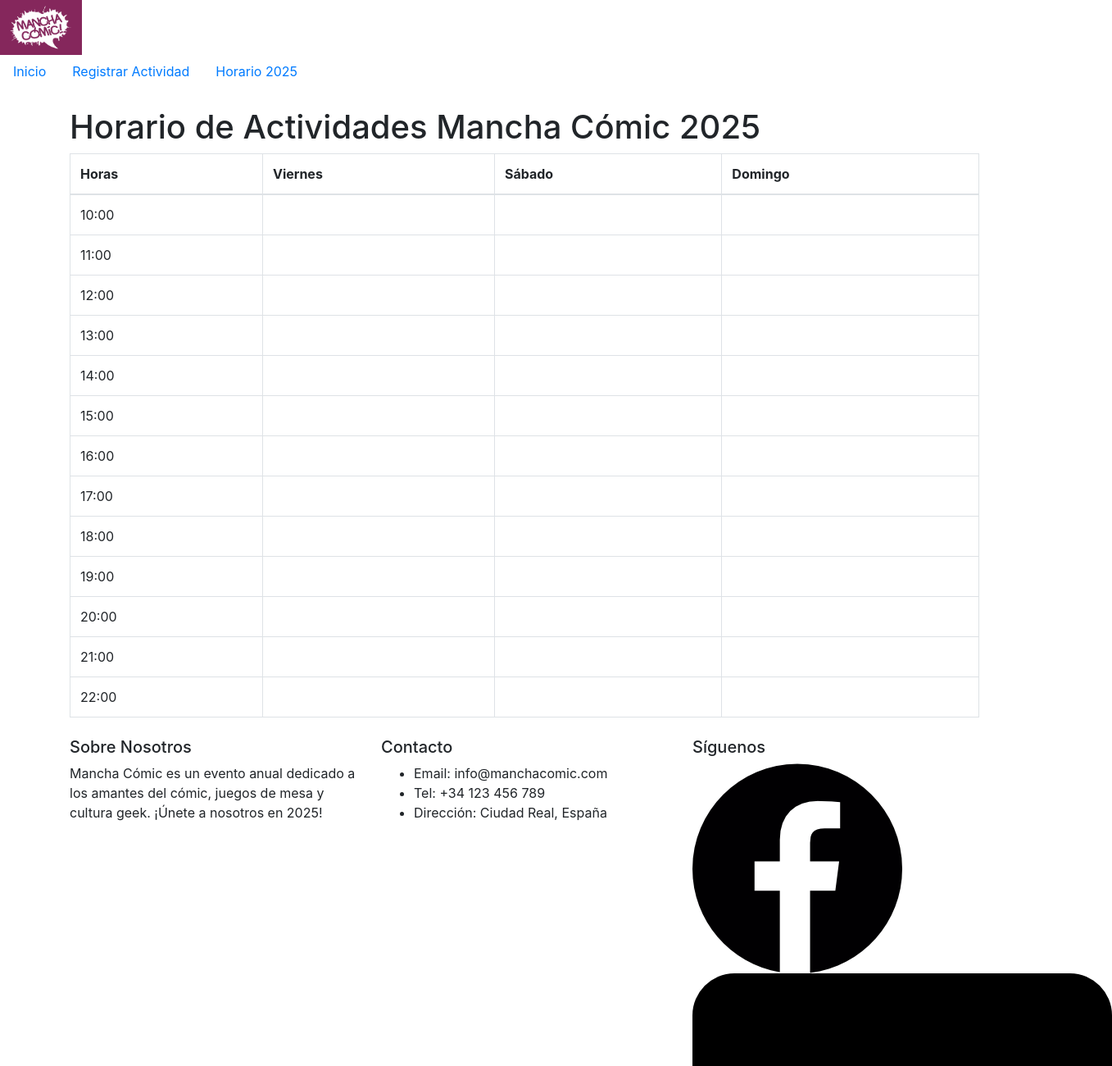
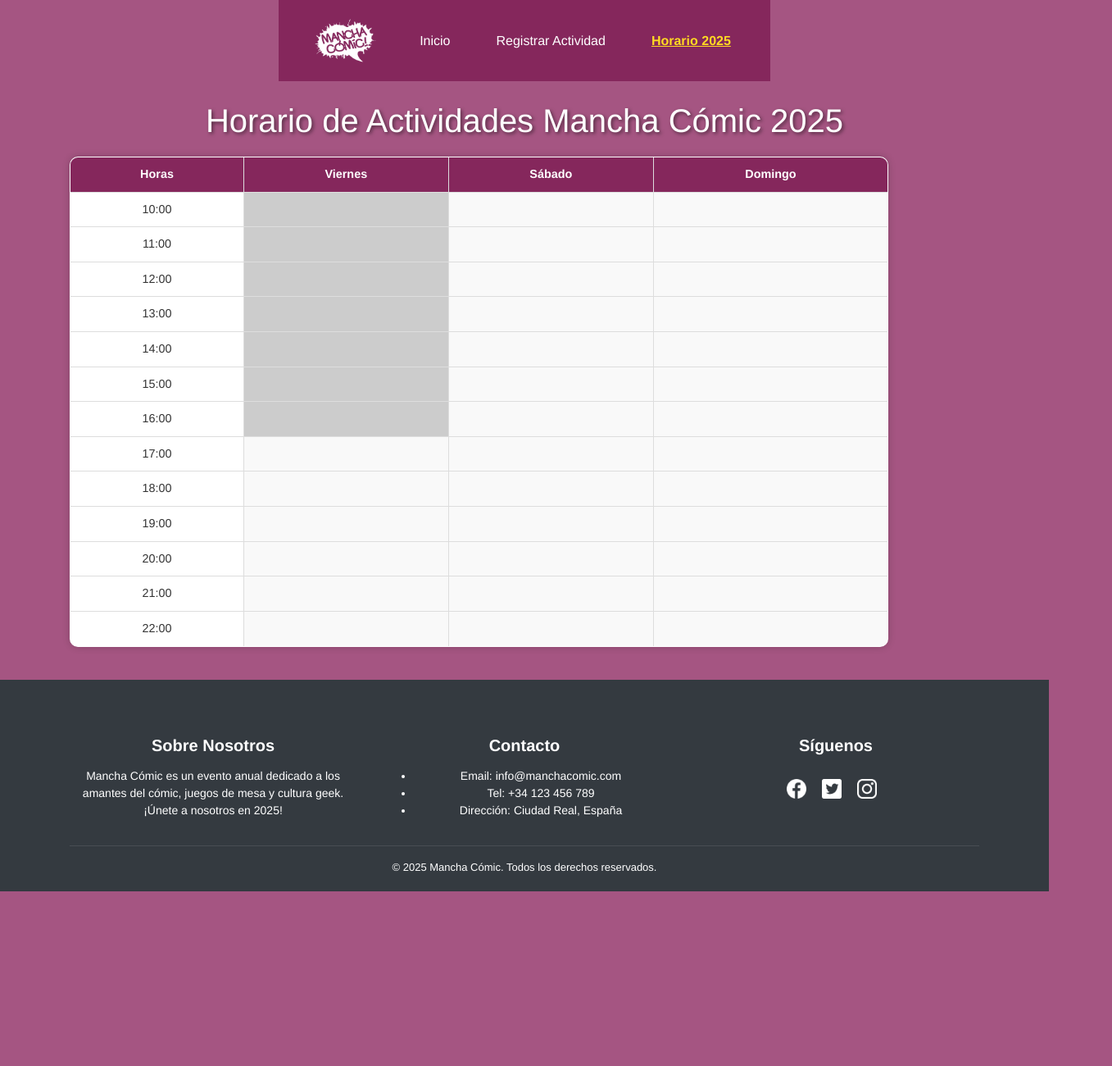
Before and after one commit to ismasarry/Ismael-Sarrion-ManchaComic, a website: page public/schedule.html in a window 1280 px wide. Shown: the top 1300 px of the page at 82% size, 1357 px wide, since content can reach past the window. After the commit the page ends 1087 px from the top, so only its background shows below. Drawn offline with nearby package versions, Linux system fonts and the light colour scheme.

Commit message:
añado los estilos para el horario y retoco algunos anteriores

```diff
--- a/src/css/form.css
+++ b/src/css/form.css
@@ -46,6 +46,13 @@ body {
     text-decoration: underline;
 }
 
+.container {
+    text-align: center;
+    margin-top: 3rem;
+    font-size: 2rem;
+    color: white;
+
+}
 
 .footer {
     background-color: #343a40;
@@ -86,17 +93,6 @@ body {
     font-size: 13px;
 }
 
-.navbar-nav .nav-link.active {
-    color: #ffda22 !important;
-    font-weight: bold;
-    text-decoration: underline;
-}
-
-.navbar-nav .nav-link {
-    text-decoration: none;
-    color: rgba(0,0,0,.5);
-}
-
 .navbar-nav .nav-link:hover {
     text-decoration: underline;
     color: rgba(0,0,0,.7);
@@ -121,15 +117,7 @@ main {
 .footer {
     margin-top: auto;
 }
-.nav-link.active {
-    color: #007bff;
-    font-weight: bold;
-}
 
-.nav-link:hover {
-    text-decoration: underline;
-
-}
 #tituloPagina{
 
     font-size: 3rem;
--- a/src/css/mainPage.css
+++ b/src/css/mainPage.css
@@ -7,9 +7,11 @@ body {
     min-height: 100vh;
     margin: 0;
     font-family: 'Helvetica', Arial, sans-serif;
+
 }
 
 .header-inicio {
+    width: 100%;
     display: flex;
     justify-content: space-between;
     align-items: center;
@@ -56,12 +58,12 @@ body {
 }
 
 .container {
-    display: flex;
-    flex-direction: column;
-    align-items: center;
-    margin-top: 2rem;
+    text-align: center;
+    margin-top: 3rem;
+    font-size: 2rem;
+    color: white;
+
 }
-
 .btn-register, .btn-calendar {
     padding: 1rem 2rem;
     font-size: 1.25rem;
@@ -161,12 +163,3 @@ main {
 .footer {
     margin-top: auto;
 }
-.nav-link.active {
-    color: #007bff;
-    font-weight: bold;
-}
-
-.nav-link:hover {
-    text-decoration: underline;
-
-}
--- a/src/css/schedule.css
+++ b/src/css/schedule.css
@@ -0,0 +1,169 @@
+body {
+    background-color: #a55582;
+    display: flex;
+    flex-direction: column;
+    min-height: 100vh;
+    margin: 0;
+    font-family: 'Helvetica', Arial, sans-serif;
+    justify-content: flex-start;
+    align-items: center;
+}
+
+.header-inicio {
+    display: flex;
+    justify-content: space-between;
+    align-items: center;
+    padding: 1rem 2rem;
+    background-color: #85275C;
+}
+
+.nav {
+    display: flex;
+    list-style: none;
+    margin: 0;
+    padding: 0;
+}
+
+.nav-item {
+    margin-left: 1.5rem;
+}
+
+.nav-link {
+    text-decoration: none;
+    color: white;
+    transition: color 0.3s, text-decoration 0.3s;
+}
+
+.nav-link:hover {
+    text-decoration: underline;
+    color: #ffda22;
+}
+
+.nav-link.active {
+    color: #ffda22;
+    font-weight: bold;
+    text-decoration: underline;
+}
+
+.tituloPagina{
+    text-shadow: 2px 2px 4px rgba(0, 0, 0, 0.5);
+}
+
+.container {
+    text-align: center;
+    margin-top: 3rem;
+    font-size: 2rem;
+    color: white;
+
+}
+
+#tablaHorario {
+    margin-top: 20px;
+    border-collapse: collapse;
+    width: 90%;
+    max-width: 1000px;
+    text-align: center;
+    background-color: #fff;
+    box-shadow: 0 0 10px rgba(0, 0, 0, 0.2);
+    border-radius: 10px;
+    overflow: hidden;
+}
+
+#tablaHorario th, #tablaHorario td {
+    padding: 10px;
+    border: 1px solid #ddd;
+    font-size: 0.9rem;
+}
+
+#tablaHorario th {
+    background-color: #85275C;
+    color: white;
+    font-weight: bold;
+}
+
+#tablaHorario td {
+    color: #333;
+    cursor: pointer;
+}
+
+#tablaHorario td.active {
+    background-color: #f9f9f9;
+    transition: background-color 0.3s ease;
+}
+
+#tablaHorario td.active:hover {
+    background-color: #e0e0e0;
+}
+
+#tablaHorario td.disabled {
+    background-color: #cccccc;
+    color: #666;
+    cursor: not-allowed;
+}
+
+#tablaHorario td button {
+    width: 100%;
+    padding: 5px;
+    border: none;
+    background-color: #85275C;
+    color: white;
+    font-size: 0.8rem;
+    border-radius: 5px;
+    transition: background-color 0.3s ease;
+}
+
+#tablaHorario td button:hover {
+    background-color: #6a1f4a;
+}
+
+.footer {
+    background-color: #343a40;
+    color: white;
+    padding: 20px 0;
+    width: 100%;
+    margin-top: auto;
+}
+
+.footer h5 {
+    font-weight: bold;
+    margin-bottom: 15px;
+}
+
+.footer p, .footer ul, .footer li {
+    font-size: 14px;
+}
+
+.footer .social {
+    margin-right: 10px;
+}
+
+.footer .social img {
+    width: 24px;
+    height: 24px;
+    filter: brightness(0) invert(1);
+}
+
+.footer .social img:hover {
+    filter: brightness(0.8);
+}
+
+.footer hr {
+    border-color: rgba(255, 255, 255, 0.1);
+}
+
+.derechos p {
+    margin: 0;
+    font-size: 13px;
+}
+
+@media (max-width: 767.98px) {
+    .header-inicio {
+        flex-direction: column;
+        align-items: flex-start;
+    }
+
+    .nav-item {
+        margin-left: 0;
+        margin-top: 0.5rem;
+    }
+}
```
